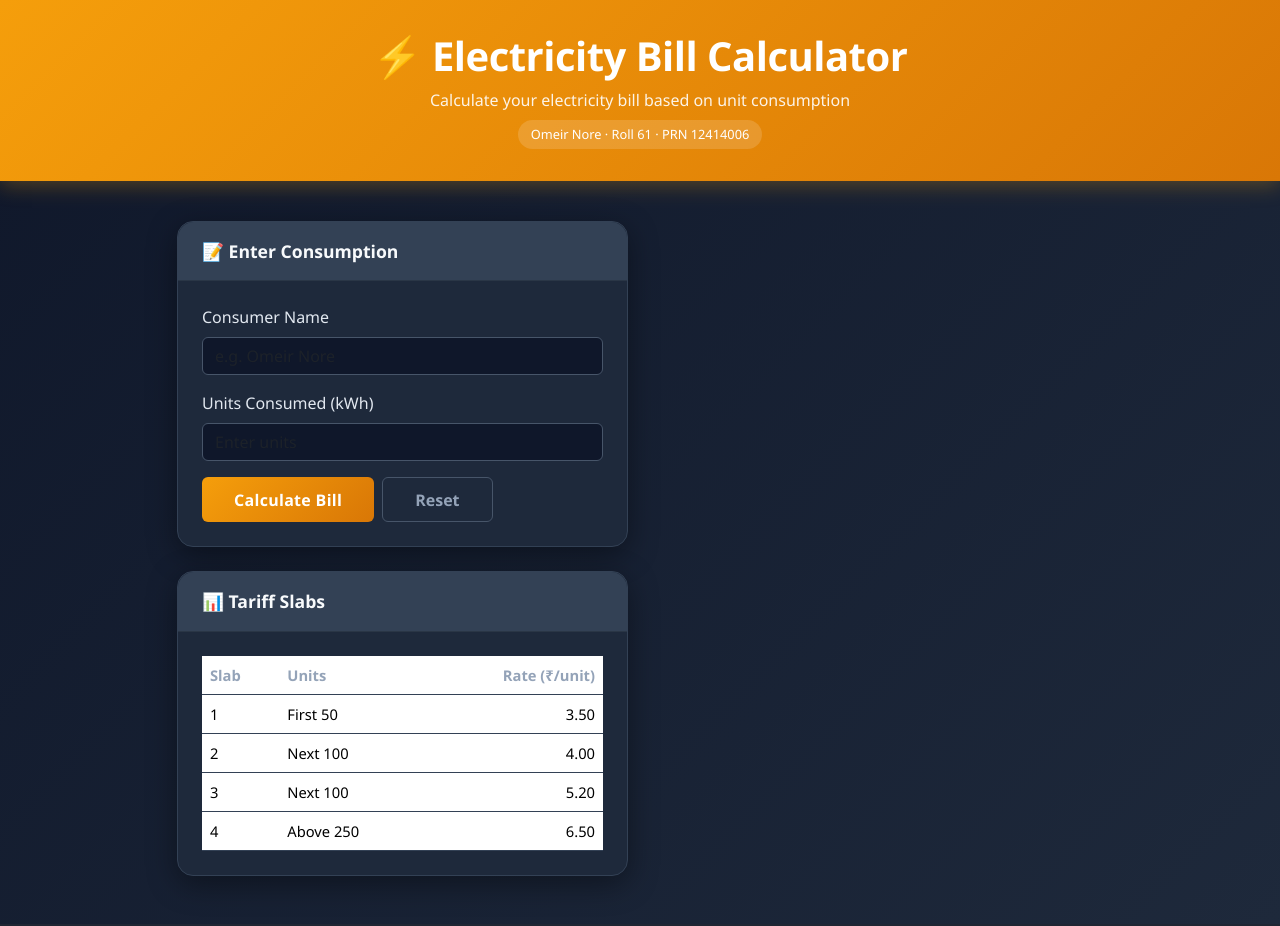
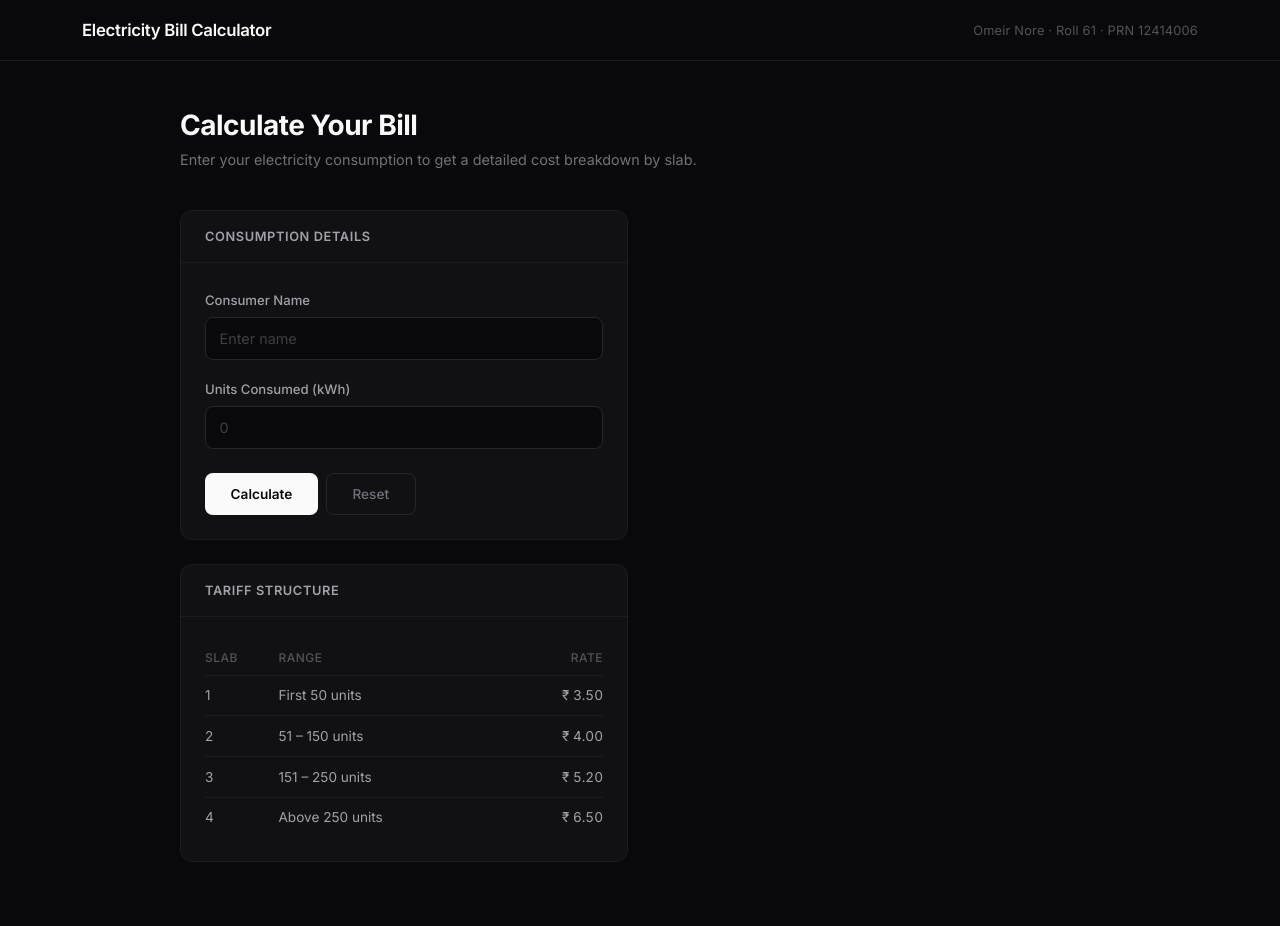
Before and after one commit to omeirnore/Web-Technologies-Lab, a PHP site: page / in a window 1280 px wide. Before the commit the page ends 890 px from the top, so only its background shows below. Run offline with PHP 8.4, Linux system fonts and the light colour scheme.

Commit message:
practical-1: redesign UI — professional dark theme, remove tag bubbles
Replaced the amber-accented emoji-heavy design with a minimal dark UI
using Inter font, zinc borders, and a clean two-panel layout. Removed
the student badge bubble; student info now sits in the top bar as
plain text.

Co-Authored-By: Claude Opus 4.6 <noreply@anthropic.com>
Claude-Session: https://claude.ai/code/session_017ynGYr4LETzARK8Dy4x4qw

```diff
--- a/practical-1-electricity-bill-php/index.php
+++ b/practical-1-electricity-bill-php/index.php
@@ -5,267 +5,336 @@
   <meta name="viewport" content="width=device-width, initial-scale=1.0">
   <title>Electricity Bill Calculator</title>
   <link href="https://cdn.jsdelivr.net/npm/bootstrap@5.3.3/dist/css/bootstrap.min.css" rel="stylesheet">
+  <link href="https://fonts.googleapis.com/css2?family=Inter:wght@400;500;600;700&display=swap" rel="stylesheet">
   <style>
+    *, *::before, *::after { box-sizing: border-box; }
+
     body {
       min-height: 100vh;
-      background: linear-gradient(135deg, #0f172a 0%, #1e293b 100%);
-      font-family: 'Segoe UI', system-ui, sans-serif;
+      margin: 0;
+      background: #09090b;
+      font-family: 'Inter', system-ui, sans-serif;
+      color: #fafafa;
     }
 
-    .hero-header {
-      background: linear-gradient(135deg, #f59e0b, #d97706);
-      padding: 2rem 0;
-      text-align: center;
-      color: #fff;
+    /* ── Top bar ── */
+    .top-bar {
+      border-bottom: 1px solid #1c1c1e;
+      padding: 1.1rem 0;
+      background: #09090b;
+    }
+    .top-bar .container {
+      display: flex;
+      align-items: center;
+      justify-content: space-between;
+    }
+    .brand {
+      font-size: 1.05rem;
+      font-weight: 600;
+      color: #fafafa;
+      letter-spacing: -0.3px;
+    }
+    .brand span { color: #a1a1aa; font-weight: 400; margin-left: 0.5rem; font-size: 0.85rem; }
+    .student-info { color: #52525b; font-size: 0.8rem; letter-spacing: 0.2px; }
+
+    /* ── Layout ── */
+    .main-wrap {
+      max-width: 960px;
+      margin: 0 auto;
+      padding: 3rem 1.25rem 4rem;
+    }
+    .page-title {
+      font-size: 1.75rem;
+      font-weight: 700;
+      letter-spacing: -0.5px;
+      margin-bottom: 0.35rem;
+    }
+    .page-sub {
+      color: #71717a;
+      font-size: 0.9rem;
       margin-bottom: 2.5rem;
-      box-shadow: 0 4px 20px rgba(245, 158, 11, 0.3);
-    }
-    .hero-header h1 { font-weight: 700; letter-spacing: -0.5px; }
-    .hero-header p  { opacity: 0.9; margin-bottom: 0; }
-
-    .card-calc {
-      background: #1e293b;
-      border: 1px solid #334155;
-      border-radius: 1rem;
-      box-shadow: 0 8px 30px rgba(0,0,0,0.4);
-      color: #e2e8f0;
-    }
-    .card-calc .card-header {
-      background: #334155;
-      border-radius: 1rem 1rem 0 0;
-      font-weight: 600;
-      font-size: 1.1rem;
-      color: #f8fafc;
     }
 
-    .form-control, .form-control:focus {
-      background: #0f172a;
-      border: 1px solid #475569;
-      color: #f1f5f9;
+    .grid {
+      display: grid;
+      grid-template-columns: 1fr 1fr;
+      gap: 1.5rem;
     }
-    .form-control:focus {
-      border-color: #f59e0b;
-      box-shadow: 0 0 0 0.2rem rgba(245, 158, 11, 0.25);
+    @media (max-width: 768px) {
+      .grid { grid-template-columns: 1fr; }
     }
 
-    .btn-calculate {
-      background: linear-gradient(135deg, #f59e0b, #d97706);
-      border: none;
+    /* ── Cards ── */
+    .panel {
+      background: #111113;
+      border: 1px solid #1c1c1e;
+      border-radius: 0.75rem;
+    }
+    .panel-head {
+      padding: 1rem 1.5rem;
+      border-bottom: 1px solid #1c1c1e;
+      font-size: 0.8rem;
       font-weight: 600;
-      letter-spacing: 0.3px;
-      padding: 0.6rem 2rem;
-      color: #fff;
-      transition: transform 0.15s, box-shadow 0.15s;
+      color: #a1a1aa;
+      text-transform: uppercase;
+      letter-spacing: 0.6px;
     }
-    .btn-calculate:hover {
-      transform: translateY(-1px);
-      box-shadow: 0 4px 15px rgba(245, 158, 11, 0.4);
-      color: #fff;
+    .panel-body { padding: 1.5rem; }
+
+    /* ── Form ── */
+    label.form-label {
+      font-size: 0.82rem;
+      font-weight: 500;
+      color: #a1a1aa;
+      margin-bottom: 0.4rem;
+    }
+    .form-control {
+      background: #09090b;
+      border: 1px solid #27272a;
+      color: #fafafa;
+      border-radius: 0.5rem;
+      padding: 0.6rem 0.85rem;
+      font-size: 0.9rem;
+      transition: border-color 0.15s;
+    }
+    .form-control::placeholder { color: #3f3f46; }
+    .form-control:focus {
+      background: #09090b;
+      border-color: #fafafa;
+      box-shadow: none;
+      color: #fafafa;
     }
 
-    .btn-reset {
+    .btn-calc {
+      background: #fafafa;
+      color: #09090b;
+      border: none;
+      border-radius: 0.5rem;
+      font-size: 0.85rem;
+      font-weight: 600;
+      padding: 0.6rem 1.6rem;
+      transition: opacity 0.15s;
+      cursor: pointer;
+    }
+    .btn-calc:hover { opacity: 0.85; color: #09090b; }
+
+    .btn-ghost {
       background: transparent;
-      border: 1px solid #475569;
-      color: #94a3b8;
-      padding: 0.6rem 2rem;
-      font-weight: 600;
+      color: #71717a;
+      border: 1px solid #27272a;
+      border-radius: 0.5rem;
+      font-size: 0.85rem;
+      font-weight: 500;
+      padding: 0.6rem 1.6rem;
+      cursor: pointer;
+      transition: color 0.15s, border-color 0.15s;
     }
-    .btn-reset:hover { border-color: #94a3b8; color: #e2e8f0; }
+    .btn-ghost:hover { color: #a1a1aa; border-color: #3f3f46; }
 
-    /* Slab table */
-    .table-slabs { color: #cbd5e1; font-size: 0.92rem; }
-    .table-slabs th { color: #94a3b8; font-weight: 600; border-color: #334155; }
-    .table-slabs td { border-color: #334155; }
-    .table-slabs .active-slab { color: #fbbf24; font-weight: 600; }
+    /* ── Tariff table ── */
+    .slab-table { width: 100%; border-collapse: collapse; font-size: 0.85rem; }
+    .slab-table th {
+      text-align: left;
+      color: #52525b;
+      font-weight: 500;
+      padding: 0.5rem 0;
+      border-bottom: 1px solid #1c1c1e;
+      font-size: 0.75rem;
+      text-transform: uppercase;
+      letter-spacing: 0.5px;
+    }
+    .slab-table th:last-child { text-align: right; }
+    .slab-table td {
+      padding: 0.6rem 0;
+      color: #a1a1aa;
+      border-bottom: 1px solid #1c1c1e;
+    }
+    .slab-table td:last-child { text-align: right; font-variant-numeric: tabular-nums; }
+    .slab-table tr:last-child td { border-bottom: none; }
+    .slab-table tr.active-slab td { color: #fafafa; font-weight: 600; }
 
-    /* Result panel */
+    /* ── Result ── */
     #result-panel { display: none; }
-    .result-total {
-      font-size: 2.5rem;
+    .result-amount {
+      font-size: 2.75rem;
       font-weight: 700;
-      color: #fbbf24;
+      letter-spacing: -1px;
+      line-height: 1;
+      margin-bottom: 0.25rem;
+      font-variant-numeric: tabular-nums;
     }
-    .result-label { color: #94a3b8; font-size: 0.85rem; text-transform: uppercase; letter-spacing: 1px; }
-    .breakdown-item {
+    .result-meta { color: #52525b; font-size: 0.82rem; margin-bottom: 2rem; }
+
+    .breakdown-row {
       display: flex;
       justify-content: space-between;
-      padding: 0.5rem 0;
-      border-bottom: 1px solid #334155;
-      font-size: 0.95rem;
+      align-items: center;
+      padding: 0.65rem 0;
+      border-bottom: 1px solid #1c1c1e;
+      font-size: 0.85rem;
     }
-    .breakdown-item:last-child { border-bottom: none; }
-    .breakdown-label { color: #94a3b8; }
-    .breakdown-value { color: #e2e8f0; font-weight: 500; }
+    .breakdown-row:last-child { border-bottom: none; }
+    .bd-label { color: #71717a; }
+    .bd-value { color: #e4e4e7; font-weight: 500; font-variant-numeric: tabular-nums; }
 
-    .student-badge {
-      display: inline-block;
-      background: rgba(255,255,255,0.15);
-      padding: 0.3rem 0.8rem;
-      border-radius: 2rem;
-      font-size: 0.8rem;
-      margin-top: 0.5rem;
+    /* ── Empty state ── */
+    .empty-state {
+      padding: 3rem 1rem;
+      text-align: center;
+      color: #3f3f46;
+      font-size: 0.88rem;
+      line-height: 1.7;
     }
 
-    .error-shake { animation: shake 0.4s ease; }
+    /* ── Validation ── */
+    .field-error {
+      color: #ef4444;
+      font-size: 0.8rem;
+      margin-top: 0.35rem;
+      display: none;
+    }
+    .error-shake { animation: shake 0.35s ease; }
     @keyframes shake {
       0%, 100% { transform: translateX(0); }
-      25% { transform: translateX(-6px); }
-      75% { transform: translateX(6px); }
+      25% { transform: translateX(-5px); }
+      75% { transform: translateX(5px); }
     }
   </style>
 </head>
 <body>
 
-  <!-- Header -->
-  <div class="hero-header">
+  <!-- Top bar -->
+  <div class="top-bar">
     <div class="container">
-      <h1>⚡ Electricity Bill Calculator</h1>
-      <p>Calculate your electricity bill based on unit consumption</p>
-      <span class="student-badge">Omeir Nore &middot; Roll 61 &middot; PRN 12414006</span>
+      <div class="brand">Electricity Bill Calculator</div>
+      <div class="student-info">Omeir Nore &middot; Roll 61 &middot; PRN 12414006</div>
     </div>
   </div>
 
-  <div class="container pb-5">
-    <div class="row g-4 justify-content-center">
+  <!-- Main content -->
+  <div class="main-wrap">
+    <h1 class="page-title">Calculate Your Bill</h1>
+    <p class="page-sub">Enter your electricity consumption to get a detailed cost breakdown by slab.</p>
 
-      <!-- Left Column: Form + Slab Info -->
-      <div class="col-lg-5">
-        <div class="card card-calc mb-4">
-          <div class="card-header px-4 py-3">📝 Enter Consumption</div>
-          <div class="card-body p-4">
+    <div class="grid">
+
+      <!-- Left: Form + Tariff -->
+      <div>
+        <div class="panel" style="margin-bottom: 1.5rem;">
+          <div class="panel-head">Consumption Details</div>
+          <div class="panel-body">
             <form id="billForm" method="post" novalidate>
               <div class="mb-3">
                 <label for="consumerName" class="form-label">Consumer Name</label>
                 <input type="text" class="form-control" id="consumerName" name="consumerName"
-                       placeholder="e.g. Omeir Nore"
+                       placeholder="Enter name"
                        value="<?= htmlspecialchars($_POST['consumerName'] ?? '') ?>">
               </div>
               <div class="mb-3">
                 <label for="units" class="form-label">Units Consumed (kWh)</label>
                 <input type="number" class="form-control" id="units" name="units"
-                       placeholder="Enter units" min="0" required
+                       placeholder="0" min="0" required
                        value="<?= htmlspecialchars($_POST['units'] ?? '') ?>">
-                <div id="unitError" class="text-danger mt-1" style="font-size:0.85rem; display:none;">
-                  Please enter a valid number of units (≥ 0).
-                </div>
+                <div id="unitError" class="field-error">Enter a valid number of units.</div>
               </div>
-              <div class="d-flex gap-2">
-                <button type="submit" class="btn btn-calculate">Calculate Bill</button>
-                <button type="button" class="btn btn-reset" id="btnReset">Reset</button>
+              <div class="d-flex gap-2 mt-4">
+                <button type="submit" class="btn-calc">Calculate</button>
+                <button type="button" class="btn-ghost" id="btnReset">Reset</button>
               </div>
             </form>
           </div>
         </div>
 
-        <!-- Tariff Slabs -->
-        <div class="card card-calc">
-          <div class="card-header px-4 py-3">📊 Tariff Slabs</div>
-          <div class="card-body p-4">
-            <table class="table table-slabs mb-0">
+        <div class="panel">
+          <div class="panel-head">Tariff Structure</div>
+          <div class="panel-body">
+            <table class="slab-table">
               <thead>
-                <tr><th>Slab</th><th>Units</th><th class="text-end">Rate (₹/unit)</th></tr>
+                <tr><th>Slab</th><th>Range</th><th>Rate</th></tr>
               </thead>
               <tbody>
-                <tr id="slab1"><td>1</td><td>First 50</td><td class="text-end">3.50</td></tr>
-                <tr id="slab2"><td>2</td><td>Next 100</td><td class="text-end">4.00</td></tr>
-                <tr id="slab3"><td>3</td><td>Next 100</td><td class="text-end">5.20</td></tr>
-                <tr id="slab4"><td>4</td><td>Above 250</td><td class="text-end">6.50</td></tr>
+                <tr id="slab1"><td>1</td><td>First 50 units</td><td>&#8377; 3.50</td></tr>
+                <tr id="slab2"><td>2</td><td>51 – 150 units</td><td>&#8377; 4.00</td></tr>
+                <tr id="slab3"><td>3</td><td>151 – 250 units</td><td>&#8377; 5.20</td></tr>
+                <tr id="slab4"><td>4</td><td>Above 250 units</td><td>&#8377; 6.50</td></tr>
               </tbody>
             </table>
           </div>
         </div>
       </div>
 
-      <!-- Right Column: Result -->
-      <div class="col-lg-5">
-        <div id="result-panel" class="card card-calc">
-          <div class="card-header px-4 py-3">🧾 Bill Summary</div>
-          <div class="card-body p-4 text-center">
+      <!-- Right: Result -->
+      <div>
+        <div id="result-panel" class="panel">
+          <div class="panel-head">Bill Summary</div>
+          <div class="panel-body">
 
             <?php
-            /**
-             * PHP CALCULATION — runs on form submit
-             *
-             * Slab rates:
-             *   First 50 units  → ₹3.50/unit
-             *   Next 100 units  → ₹4.00/unit
-             *   Next 100 units  → ₹5.20/unit
-             *   Above 250 units → ₹6.50/unit
-             */
             if ($_SERVER['REQUEST_METHOD'] === 'POST' && isset($_POST['units'])) {
                 $units = floatval($_POST['units']);
                 $name  = trim($_POST['consumerName'] ?? 'Consumer');
-
-                if ($units < 0) {
-                    $units = 0;
-                }
+                if ($units < 0) $units = 0;
 
                 $remaining = $units;
 
-                // Slab 1: first 50 units @ 3.50
                 $s1Units = min($remaining, 50);
                 $s1Cost  = $s1Units * 3.50;
                 $remaining -= $s1Units;
 
-                // Slab 2: next 100 units @ 4.00
                 $s2Units = min($remaining, 100);
                 $s2Cost  = $s2Units * 4.00;
                 $remaining -= $s2Units;
 
-                // Slab 3: next 100 units @ 5.20
                 $s3Units = min($remaining, 100);
                 $s3Cost  = $s3Units * 5.20;
                 $remaining -= $s3Units;
 
-                // Slab 4: above 250 @ 6.50
                 $s4Units = $remaining;
                 $s4Cost  = $s4Units * 6.50;
 
                 $totalBill = $s1Cost + $s2Cost + $s3Cost + $s4Cost;
             ?>
 
-            <div class="result-label mb-1">Total Amount Due</div>
-            <div class="result-total mb-1">₹ <?= number_format($totalBill, 2) ?></div>
-            <div class="text-secondary mb-4" style="font-size:0.9rem;">
-              <?= htmlspecialchars($name ?: 'Consumer') ?> &middot; <?= number_format($units) ?> units
+            <div style="text-align:center; padding-bottom:0.5rem;">
+              <div class="result-meta" style="margin-bottom:0.5rem;">Total Amount</div>
+              <div class="result-amount">&#8377; <?= number_format($totalBill, 2) ?></div>
+              <div class="result-meta"><?= htmlspecialchars($name ?: 'Consumer') ?> &middot; <?= number_format($units) ?> units</div>
             </div>
 
-            <div class="text-start px-2">
+            <div style="border-top: 1px solid #1c1c1e; padding-top: 0.5rem;">
               <?php if ($s1Units > 0): ?>
-              <div class="breakdown-item">
-                <span class="breakdown-label">Slab 1 — <?= $s1Units ?> units × ₹3.50</span>
-                <span class="breakdown-value">₹ <?= number_format($s1Cost, 2) ?></span>
+              <div class="breakdown-row">
+                <span class="bd-label"><?= $s1Units ?> units &times; &#8377;3.50</span>
+                <span class="bd-value">&#8377; <?= number_format($s1Cost, 2) ?></span>
               </div>
               <?php endif; ?>
               <?php if ($s2Units > 0): ?>
-              <div class="breakdown-item">
-                <span class="breakdown-label">Slab 2 — <?= $s2Units ?> units × ₹4.00</span>
-                <span class="breakdown-value">₹ <?= number_format($s2Cost, 2) ?></span>
+              <div class="breakdown-row">
+                <span class="bd-label"><?= $s2Units ?> units &times; &#8377;4.00</span>
+                <span class="bd-value">&#8377; <?= number_format($s2Cost, 2) ?></span>
               </div>
               <?php endif; ?>
               <?php if ($s3Units > 0): ?>
-              <div class="breakdown-item">
-                <span class="breakdown-label">Slab 3 — <?= $s3Units ?> units × ₹5.20</span>
-                <span class="breakdown-value">₹ <?= number_format($s3Cost, 2) ?></span>
+              <div class="breakdown-row">
+                <span class="bd-label"><?= $s3Units ?> units &times; &#8377;5.20</span>
+                <span class="bd-value">&#8377; <?= number_format($s3Cost, 2) ?></span>
               </div>
               <?php endif; ?>
               <?php if ($s4Units > 0): ?>
-              <div class="breakdown-item">
-                <span class="breakdown-label">Slab 4 — <?= $s4Units ?> units × ₹6.50</span>
-                <span class="breakdown-value">₹ <?= number_format($s4Cost, 2) ?></span>
+              <div class="breakdown-row">
+                <span class="bd-label"><?= $s4Units ?> units &times; &#8377;6.50</span>
+                <span class="bd-value">&#8377; <?= number_format($s4Cost, 2) ?></span>
               </div>
               <?php endif; ?>
             </div>
 
-            <!-- Hidden fields for jQuery slab highlighting -->
             <input type="hidden" id="calcUnits" value="<?= $units ?>">
             <input type="hidden" id="calcDone" value="1">
 
             <?php } else { ?>
             <input type="hidden" id="calcDone" value="0">
-            <div class="py-5 text-secondary">
-              <div style="font-size:2.5rem; margin-bottom:0.5rem;">⚡</div>
-              Enter your units consumed and<br>click <strong>Calculate Bill</strong> to see results.
+            <div class="empty-state">
+              Enter your consumption details<br>and click <strong>Calculate</strong> to view your bill.
             </div>
             <?php } ?>
 
@@ -276,17 +345,13 @@
     </div>
   </div>
 
-  <!-- Bootstrap JS + jQuery -->
   <script src="https://code.jquery.com/jquery-3.7.1.min.js"></script>
   <script src="https://cdn.jsdelivr.net/npm/bootstrap@5.3.3/dist/js/bootstrap.bundle.min.js"></script>
   <script>
     $(document).ready(function () {
 
-      // --- Show result panel if PHP computed a result ---
       if ($('#calcDone').val() === '1') {
-        $('#result-panel').fadeIn(400);
-
-        // Highlight active slabs in the tariff table
+        $('#result-panel').fadeIn(300);
         var units = parseFloat($('#calcUnits').val()) || 0;
         if (units > 0)   $('#slab1').addClass('active-slab');
         if (units > 50)  $('#slab2').addClass('active-slab');
@@ -294,30 +359,25 @@
         if (units > 250) $('#slab4').addClass('active-slab');
       }
 
-      // --- Client-side validation with jQuery ---
       $('#billForm').on('submit', function (e) {
         var val = $('#units').val().trim();
         if (val === '' || isNaN(val) || parseFloat(val) < 0) {
           e.preventDefault();
-          $('#unitError').slideDown(200);
+          $('#unitError').slideDown(150);
           $('#units').addClass('error-shake');
-          setTimeout(function () { $('#units').removeClass('error-shake'); }, 400);
+          setTimeout(function () { $('#units').removeClass('error-shake'); }, 350);
           return false;
         }
-        $('#unitError').slideUp(200);
+        $('#unitError').slideUp(150);
       });
 
-      // Hide error on typing
-      $('#units').on('input', function () {
-        $('#unitError').slideUp(200);
-      });
+      $('#units').on('input', function () { $('#unitError').slideUp(150); });
 
-      // --- Reset button ---
       $('#btnReset').on('click', function () {
         $('#consumerName').val('');
         $('#units').val('');
-        $('#unitError').slideUp(200);
-        $('#result-panel').fadeOut(300);
+        $('#unitError').slideUp(150);
+        $('#result-panel').fadeOut(200);
         $('.active-slab').removeClass('active-slab');
       });
     });
```
